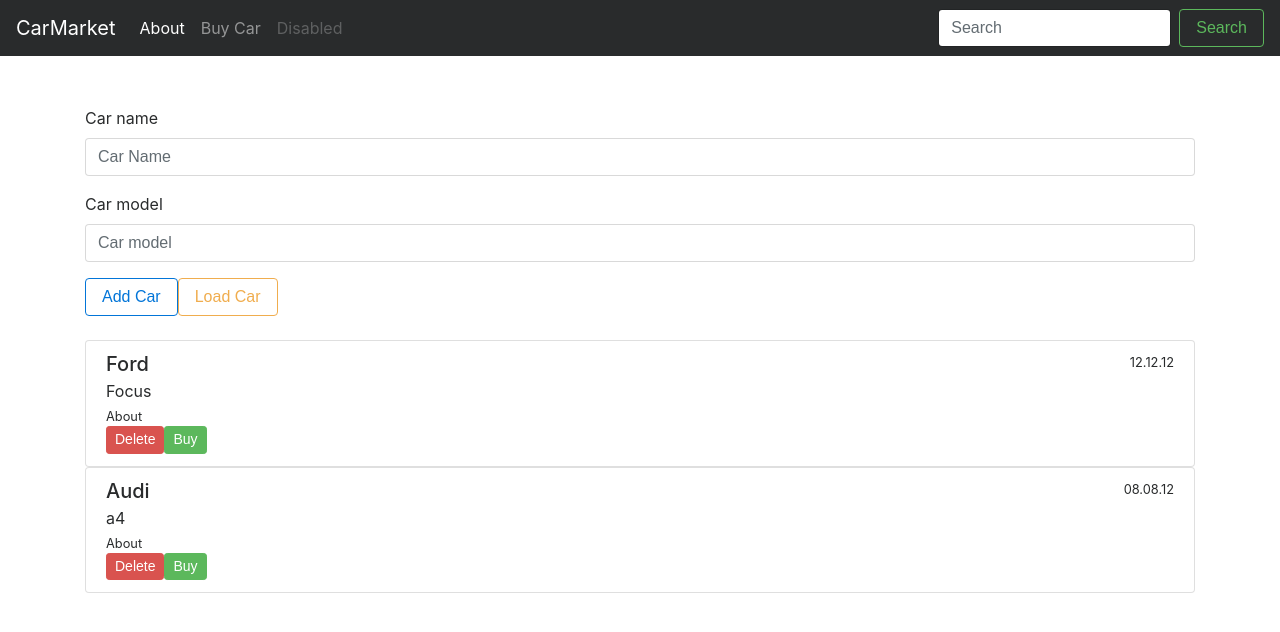
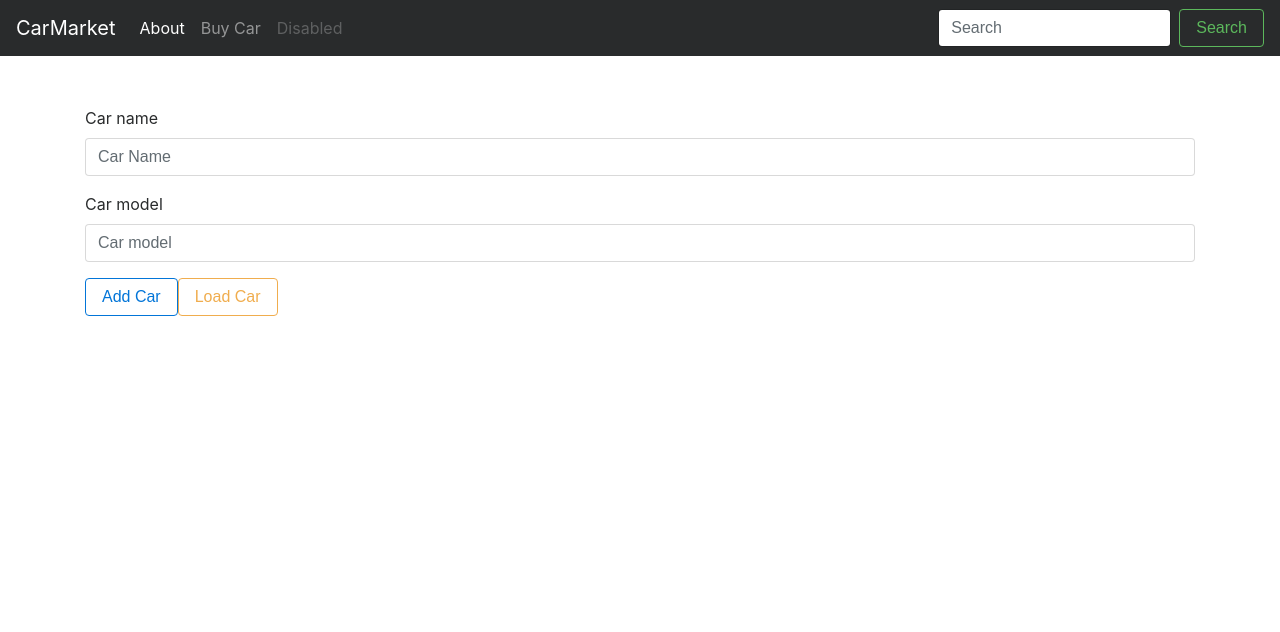
Before and after one commit to DmitryVoloshin/carAppAngular, an Angular app: page / in a window 1280 px wide. Shown: the top 632 px of the page. Built offline with nearby package versions, Linux system fonts and the light colour scheme.

Commit message:
create reudcer

```diff
--- a/package.json
+++ b/package.json
@@ -20,6 +20,7 @@
     "@angular/platform-browser": "^6.0.3",
     "@angular/platform-browser-dynamic": "^6.0.3",
     "@angular/router": "^6.0.3",
+    "@ngrx/store": "^6.0.1",
     "bootstrap": "^4.0.0-alpha.6",
     "core-js": "^2.5.4",
     "moment": "^2.22.2",
--- a/src/app/app.component.ts
+++ b/src/app/app.component.ts
@@ -8,10 +8,7 @@ import { CarsFormComponent } from './cars-form/cars-form.component';
   styleUrls: ['./app.component.css']
 })
 export class AppComponent {
-  public cars : Car [] = [
-    new Car('Ford', '12.12.12','Focus',false,1),
-    new Car('Audi','08.08.12','a4',false,2)
-  ]
+  public cars : Car [] = []
 
 
 onAdd(car: Car){
```
Also changed, not shown: src/app/redux/cars.reducer.ts (added, +16 -0 lines), 1 other file (tests, documents, lock files or other folders).
